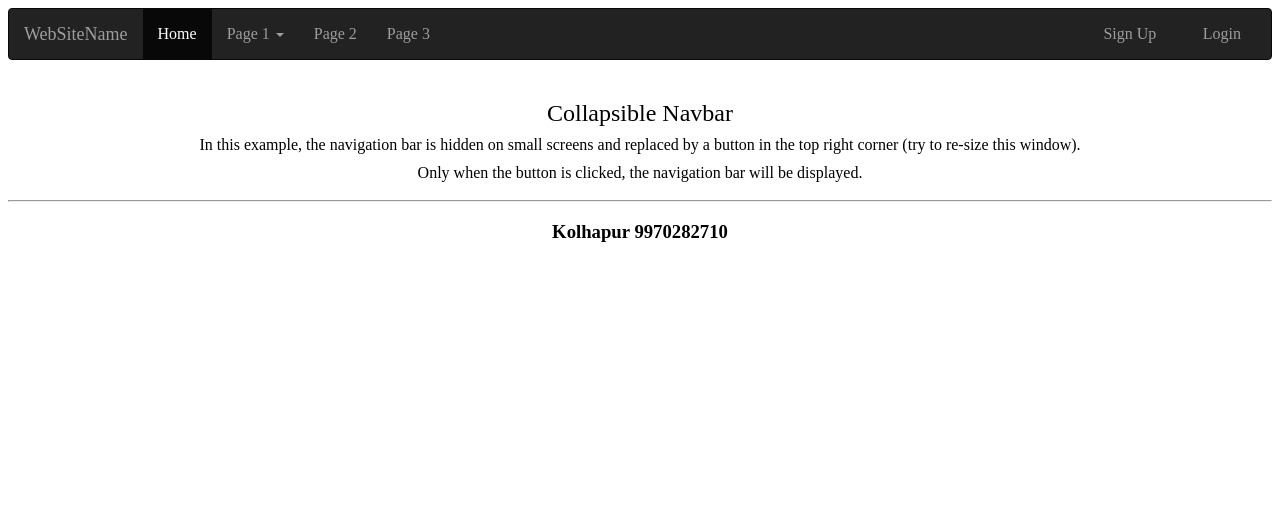
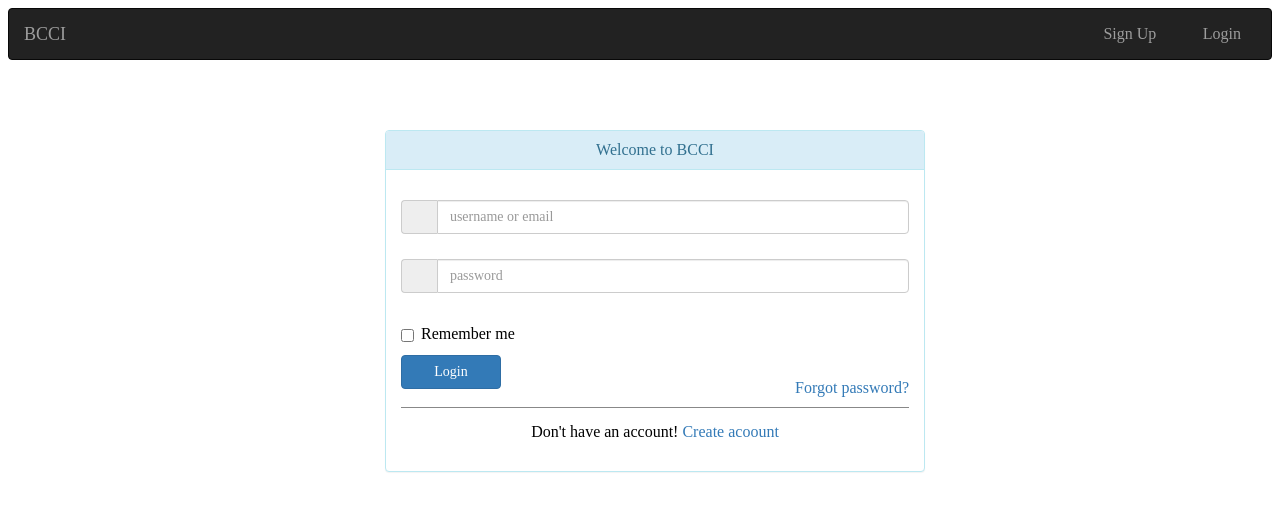
Before and after one commit to mschougale/Development, an Angular app in the folder myapp/: page / in a window 1280 px wide. Shown: the top 510 px of the page. Built offline with nearby package versions, Linux system fonts and the light colour scheme; a web font is replaced by a local one.

Commit message:
rename empolyee to user and add login page

```diff
--- a/myapp/src/app/Employee/employee.component.html
+++ /dev/null
@@ -1,2 +0,0 @@
-<hr style="color:black">
-<h3>{{address + ' '+phone}}</h3>
--- a/myapp/src/app/Employee/employee.component.ts
+++ /dev/null
@@ -1,13 +0,0 @@
-import { Component } from '@angular/core';
-
-@Component({
-  selector: 'emp-app',
-  templateUrl: 'employee.component.html',
-  styleUrls: ['employee.component.css']
-})
-
-export class EmployeeComponent {
-  address:string = 'Kolhapur';
-  phone:string = '9970282710';
-
-}
--- /dev/null
+++ b/myapp/src/app/User/user.component.html
@@ -0,0 +1,48 @@
+<div class="container">
+    <div id="loginbox" style="margin-top:50px;" class="mainbox col-md-6 col-md-offset-3 col-sm-8 col-sm-offset-2">
+        <div class="panel panel-info">
+            <div class="panel-heading">
+                <div class="panel-title">Welcome to BCCI</div>
+            </div>
+            <div style="padding-top:30px" class="panel-body">
+                <form id="loginform" class="form-horizontal" role="form">
+                    <div style="margin-bottom: 25px" class="input-group">
+                        <span class="input-group-addon">
+                            <i class="glyphicon glyphicon-user"></i>
+                        </span>
+                        <input id="login-username" type="text" class="form-control" name="username" value="" placeholder="username or email">
+                    </div>
+                    <div style="margin-bottom: 25px" class="input-group">
+                        <span class="input-group-addon">
+                            <i class="glyphicon glyphicon-lock"></i>
+                        </span>
+                        <input id="login-password" type="password" class="form-control" name="password" placeholder="password">
+                    </div>
+                    <div class="input-group">
+                        <div class="checkbox">
+                            <label>
+                                <input id="login-remember" type="checkbox" name="remember" value="1"> Remember me
+                            </label>
+                        </div>
+                    </div>
+                    <div style="margin-top:10px" class="input-group">
+                        <a id="btn-login" href="#" class="btn btn-primary" style="width: 100px">Login </a>
+                    </div>
+                    <div style="float:right; position: relative; top:-10px">
+                        <a href="#">Forgot password?</a>
+                    </div>
+                    <div class="form-group">
+                        <div class="col-md-12 control">
+                            <div style="border-top: 1px solid#888; padding-top:15px;">
+                                Don't have an account!
+                                <a href="#">
+                                    Create acoount
+                                </a>
+                            </div>
+                        </div>
+                    </div>
+                </form>
+            </div>
+        </div>
+    </div>
+</div>
--- /dev/null
+++ b/myapp/src/app/User/user.component.ts
@@ -0,0 +1,11 @@
+import { Component } from '@angular/core';
+
+@Component({
+  selector: 'main-app',
+  templateUrl: 'user.component.html',
+  styleUrls: ['../app.component.css']
+})
+
+export class userComponent {
+
+}
--- a/myapp/src/app/app.component.html
+++ b/myapp/src/app/app.component.html
@@ -8,34 +8,18 @@
           <span class="icon-bar"></span>
           <span class="icon-bar"></span>
         </button>
-        <a class="navbar-brand" href="#">WebSiteName</a>
+        <a class="navbar-brand active" href="#">BCCI</a>
       </div>
       <div class="collapse navbar-collapse" id="myNavbar">
-        <ul class="nav navbar-nav">
-          <li class="active"><a href="#">Home</a></li>
-          <li class="dropdown">
-            <a class="dropdown-toggle" data-toggle="dropdown" href="#">Page 1 <span class="caret"></span></a>
-            <ul class="dropdown-menu">
-              <li><a href="#">Page 1-1</a></li>
-              <li><a href="#">Page 1-2</a></li>
-              <li><a href="#">Page 1-3</a></li>
-            </ul>
-          </li>
-          <li><a href="#">Page 2</a></li>
-          <li><a href="#">Page 3</a></li>
-        </ul>
         <ul class="nav navbar-nav navbar-right">
-          <li><a href="#"><span class="glyphicon glyphicon-user"></span> Sign Up</a></li>
-          <li><a href="#"><span class="glyphicon glyphicon-log-in"></span> Login</a></li>
+          <li><a href="#"><span class="glyphicon glyphicon-user active"></span> Sign Up</a></li>
+          <li><a href="#"><span class="glyphicon glyphicon-log-in active"></span> Login</a></li>
         </ul>
       </div>
     </div>
   </nav>
 
   <div class="container">
-    <h3>Collapsible Navbar</h3>
-    <p>In this example, the navigation bar is hidden on small screens and replaced by a button in the top right corner (try to re-size this window).
-    <p>Only when the button is clicked, the navigation bar will be displayed.</p>
+    <main-app></main-app>
   </div>
-  <emp-app></emp-app>
 </div>
--- a/myapp/src/app/app.module.ts
+++ b/myapp/src/app/app.module.ts
@@ -3,12 +3,12 @@ import { NgModule } from '@angular/core';
 
 
 import { AppComponent } from './app.component';
-import {EmployeeComponent } from './Employee/employee.component';
+import {userComponent } from './User/user.component';
 
 
 @NgModule({
   declarations: [
-    AppComponent,EmployeeComponent
+    AppComponent,userComponent
   ],
   imports: [
     BrowserModule
```
Also changed, not shown: myapp/src/app/Employee/employee.component.css (deleted).
